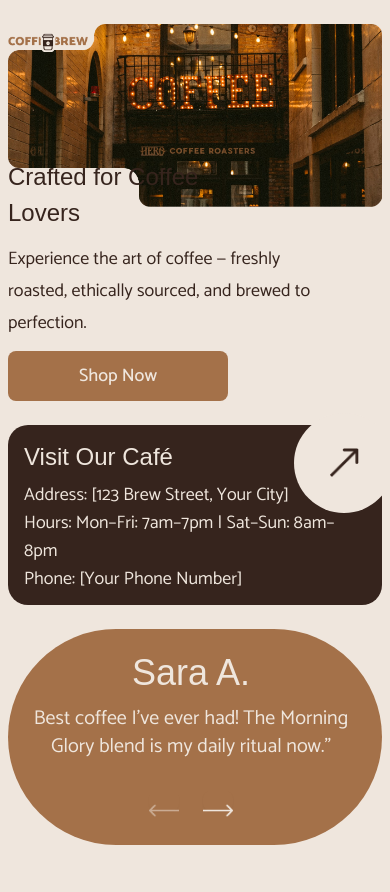
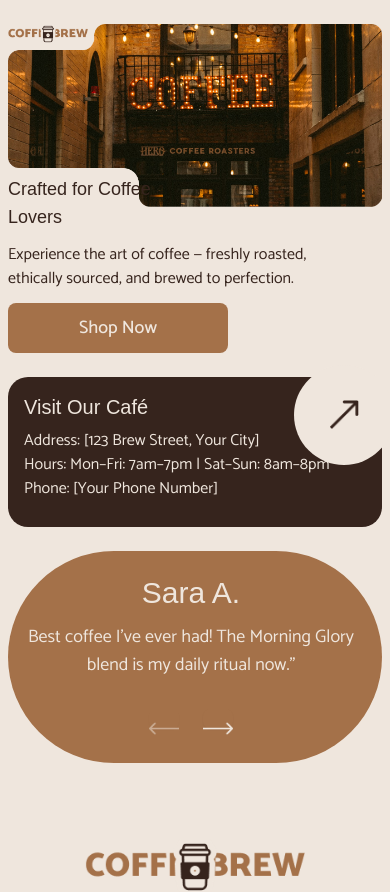
Before and after one commit to Maryammuhammadafzal/Coffee-Landing-Page, a Next.js app: page /hero in a window 390 px wide. Shown: the top 892 px of the page. Built offline with nearby package versions, Linux system fonts and the light colour scheme; a web font is replaced by a local one.

Commit message:
completed

```diff
--- a/src/app/blog/page.tsx
+++ b/src/app/blog/page.tsx
@@ -16,11 +16,11 @@ const BlogPage = () => {
                     <h2 className='font-mono lg:text-5xl sm:text-4xl text-3xl pt-5 pl-4 lg:leading-16 leading-10 text-center text-primary  '>Behind the Beans</h2>
                 </div>
 
-                <div className='xl:w-[95%] w-full flex flex-wrap gap-10 justify-center items-center h-full'>
+                <div className='2xl:w-[95%] w-full flex flex-wrap gap-10 justify-center items-center h-full'>
                     {
                         blog_data.map((blog, index) => (
                          <div className='xs:w-auto w-full h-auto flex justify-center items-center'>
-                               <Card key={index} className='flex justify-center lg:h-[450px] h-[400px] bg-cover bg-center items-center bg-transparent shadow-none lg:w-[390px] w-[350px] rounded-[20px] p-0' style={{ backgroundImage: `url('${blog}')`}}>
+                               <Card key={index} className='flex justify-center lg:h-[430px] md:h-[400px] h-[300px] bg-cover bg-center items-center bg-transparent shadow-none lg:w-[370px] md:w-[350px] w-[280px] rounded-[20px] p-0' style={{ backgroundImage: `url('${blog}')`}}>
                                 <CardContent className='flex justify-center h-full items-center w-full rounded-[20px] text-center gap-8 p-0' >
                                     {/* <Image src={blog} alt="icon" width={115} height={115} className='w-full h-full rounded-[20px] object-cover object-center' /> */}
                                     <div className='flex py-12 items-end justify-center w-full h-full'>
--- a/src/app/hero/page.tsx
+++ b/src/app/hero/page.tsx
@@ -12,12 +12,12 @@ const HeroPage = () => {
         <Image src='/images/hero-image.png' alt='image' width={1000} height={200} className='w-full h-full' />
 
         {/* Header */}
-        <div className='w-full lg:min-h-[100px] h-[80px] absolute lg:top-0 top-2 left-0 flex justify-center items-center'>
+        <div className='w-full lg:min-h-[100px] h-[80px] absolute lg:top-3 md:top-2 top-0 left-0 flex justify-center items-center'>
           <Header />
         </div>
         {/* Content */}
         <div className='content absolute -bottom-6 left-0 lg:max-w-md md:max-w-sm max-w-xs 2xl:pl-12 xl:pl-8 lg:pl-3'>
-          <h1 className='font-mono lg:leading-16 md:leading-13 leading-9 xl:text-5xl lg:text-[40px] md:text-[32px] text-2xl md:pr-10 pr-14'>Crafted for Coffee Lovers</h1>
+          <h1 className='font-mono lg:leading-16 md:leading-13 sm:leading-9 xs:leading-8 leading-7 xl:text-5xl lg:text-[40px] md:text-[32px] sm:text-2xl xs:text-xl text-lg md:pr-10 sm:pr-14 xs:pr-24 pr-30'>Crafted for Coffee Lovers</h1>
         </div>
       </div>
 
@@ -25,13 +25,13 @@ const HeroPage = () => {
 
         <div className='w-auto h-auto'>
           <div className='flex flex-col gap-3 lg:pt-0 pt-6 xl:max-w-xs w-xs h-auto'>
-            <p className='xl:text-xl text-lg xl:leading-9 leading-8'>Experience the art of coffee — freshly roasted, ethically sourced, and brewed to perfection.</p>
+            <p className='xl:text-xl sm:text-lg text-base xl:leading-9 sm:leading-8 leading-6'>Experience the art of coffee — freshly roasted, ethically sourced, and brewed to perfection.</p>
             <Button className='w-[220px] text-lg h-[50px] bg-primary text-primary-foreground'>Shop Now</Button>
           </div>
 
         </div>
         <div className='w-auto h-auto flex lg:flex-row flex-col gap-6'>
-          <div className=' lg:w-auto w-full xl:w-xs relative bg-secondary rounded-[20px] lg:h-auto h-[180px]'>
+          <div className=' lg:w-auto w-full xl:w-xs relative bg-secondary rounded-[20px] lg:h-auto sm:h-[180px] h-[150px]'>
             <Image src='/images/vector-1.png' alt='image' width={300} height={200} className='w-full h-full lg:block hidden' />
             <div className='w-full h-full flex absolute top-0 left-0'>
               <div className='content w-full h-full text-background flex flex-col gap-2 relative'>
@@ -39,8 +39,8 @@ const HeroPage = () => {
                   <Image src='/images/up-right-icon.png' alt="icon" width={30} height={30} />
                 </div>
 
-                <h2 className='font-mono xl:text-3xl text-2xl xl:pt-5 lg:pt-2 pt-4 pl-4 max-w-[200px]'>Visit Our Café</h2>
-                <p className='xl:text-xl text-lg lg:leading-8 leading-7 px-4'>Address: [123 Brew Street, Your City] <br />
+                <h2 className='font-mono xl:text-3xl sm:text-2xl text-xl xl:pt-5 lg:pt-2 pt-4 pl-4 max-w-[200px]'>Visit Our Café</h2>
+                <p className='xl:text-xl sm:text-lg text-base lg:leading-8 sm:leading-7 leading-6 px-4'>Address: [123 Brew Street, Your City] <br />
                   Hours: Mon–Fri: 7am–7pm | Sat–Sun: 8am–8pm <br />
                   Phone: [Your Phone Number]</p>
               </div>
--- a/src/components/TestimonialCarousel.tsx
+++ b/src/components/TestimonialCarousel.tsx
@@ -13,8 +13,8 @@ const TestimonialCarousel = () => {
             <CarouselContent className='w-full h-auto flex justify-center items-center '>
                 <CarouselItem className='w-full h-auto flex justify-center items-center '>
                     <Card className='flex flex-col gap-3 xl:max-w-sm w-auto justify-center items-center shadow-none border-0 text-background bg-transparent'>
-                        <h2 className='font-mono text-4xl '>Sara A.</h2>
-                        <p className=' text-xl text-center'>Best coffee I’ve ever had! The Morning Glory blend is my daily ritual now."</p>
+                        <h2 className='font-mono sm:text-4xl text-3xl'>Sara A.</h2>
+                        <p className=' sm:text-xl text-lg text-center'>Best coffee I’ve ever had! The Morning Glory blend is my daily ritual now."</p>
                         <div className='flex gap-6 pt-7 text-background'>
                             <CarouselPrevious />
                             <CarouselNext />
@@ -23,8 +23,8 @@ const TestimonialCarousel = () => {
                 </CarouselItem>
                 <CarouselItem className='xl:max-w-sm w-auto h-auto flex justify-center items-center '>
                     <Card className='flex flex-col gap-3 max-w-sm w-auto justify-center items-center shadow-none border-0 text-background bg-transparent'>
-                        <h2 className='font-mono text-4xl '>Sara A.</h2>
-                        <p className=' text-xl text-center'>Best coffee I’ve ever had! The Morning Glory blend is my daily ritual now."</p>
+                        <h2 className='font-mono sm:text-4xl text-3xl '>Sara A.</h2>
+                        <p className=' sm:text-xl text-lg text-center max-sm:px-2'>Best coffee I’ve ever had! The Morning Glory blend is my daily ritual now."</p>
                         <div className='flex gap-6 pt-7 text-background'>
                             <CarouselPrevious />
                             <CarouselNext />
@@ -33,8 +33,8 @@ const TestimonialCarousel = () => {
                 </CarouselItem>
                 <CarouselItem className='xl:max-w-sm w-auto h-auto flex justify-center items-center '>
                     <Card className='flex flex-col gap-3 max-w-sm w-auto justify-center items-center shadow-none border-0 text-background bg-transparent'>
-                        <h2 className='font-mono text-4xl '>Sara A.</h2>
-                        <p className=' text-xl text-center'>Best coffee I’ve ever had! The Morning Glory blend is my daily ritual now."</p>
+                        <h2 className='font-mono sm:text-4xl text-3xl '>Sara A.</h2>
+                        <p className=' sm:text-xl text-lg text-center max-sm:px-2'>Best coffee I’ve ever had! The Morning Glory blend is my daily ritual now."</p>
                         <div className='flex gap-6 pt-7 text-background'>
                             <CarouselPrevious />
                             <CarouselNext />
```
